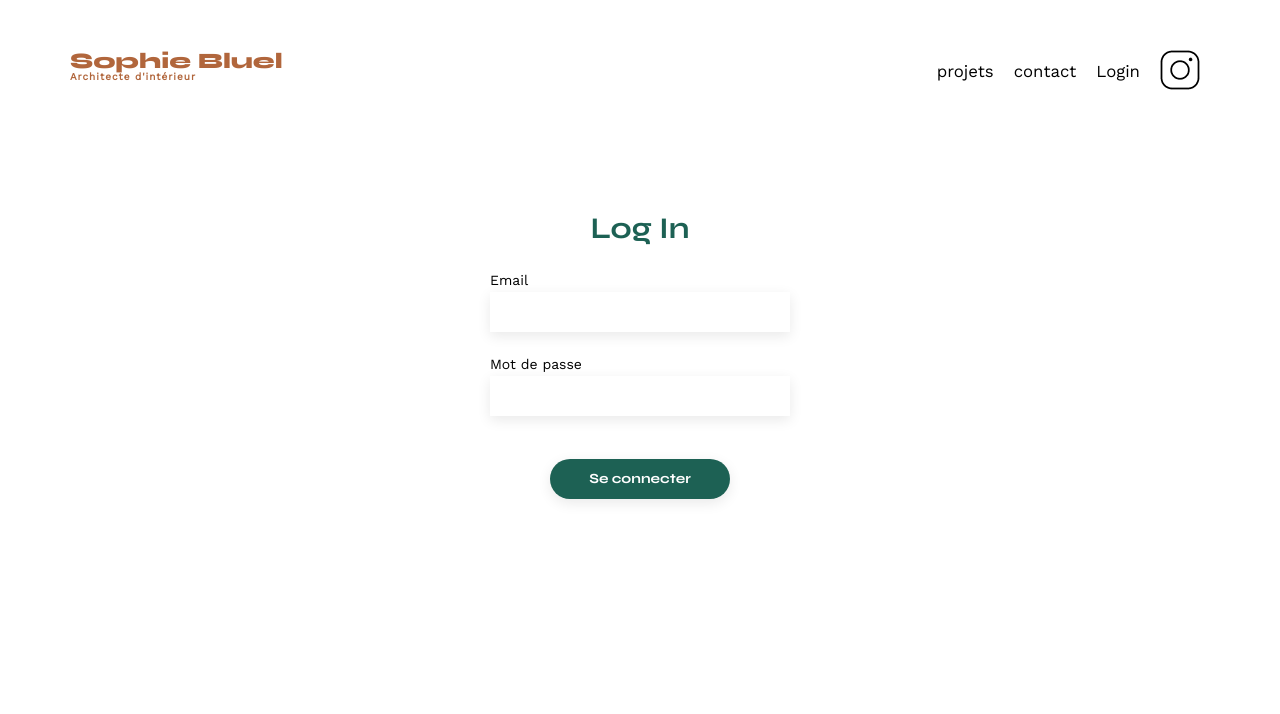
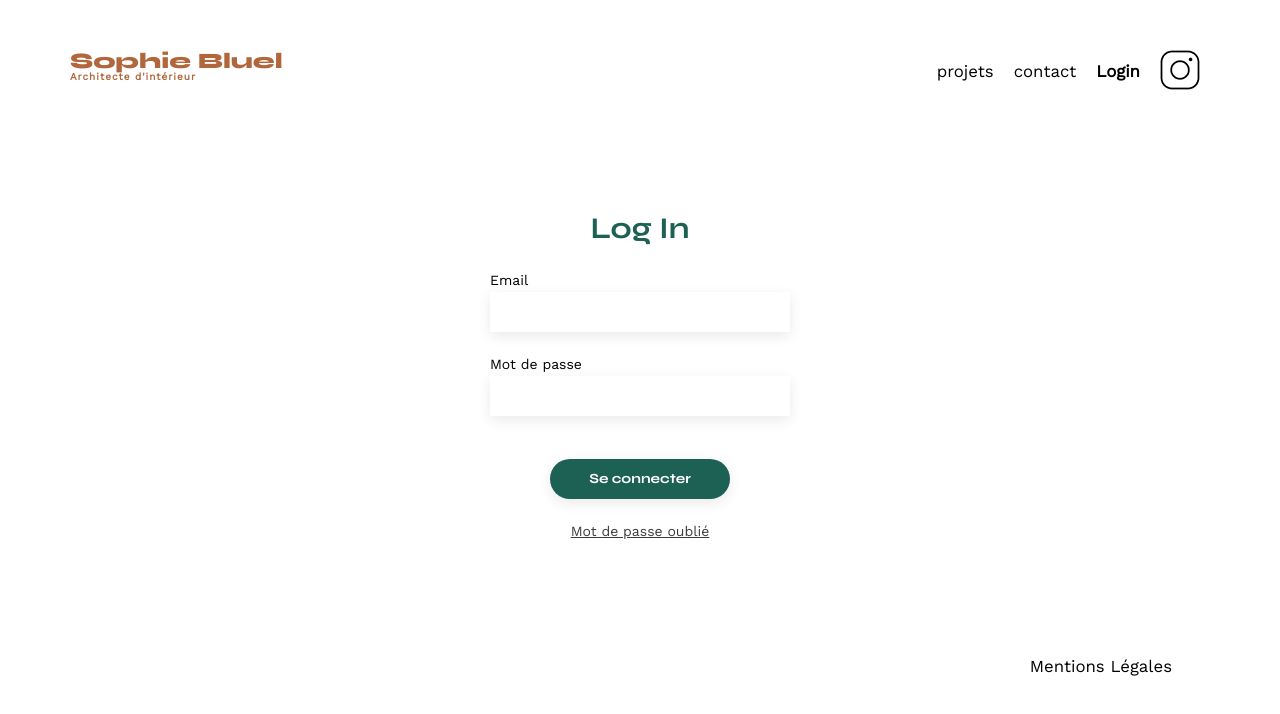
Before and after one commit to donovan-dev-web/Projet-Sophie-Bluel---Architecte-d-interieur, a plain HTML site: page FrontEnd/login.html in a window 1280 px wide. Drawn offline with nearby package versions, Linux system fonts and the light colour scheme; no server answers.

Commit message:
Ajustement CSS de la page de connections

```diff
--- a/FrontEnd/assets/style.css
+++ b/FrontEnd/assets/style.css
@@ -208,8 +208,13 @@ footer nav ul {
 	border-radius: 30px;
 	transition: background-color 0.3s, color 0.3s;
 
-	&.active, &:hover {
+	&.active {
 		background-color: #1D6154;
+		color: white;
+	}
+
+	&:hover {
+		background-color: #0E2F28;
 		color: white;
 	}
 }
@@ -240,3 +245,14 @@ footer nav ul {
 	margin-bottom: 15px;
 	padding: 0 10px;
 }
+
+#login a {
+	text-align: center;
+	display: block;
+	margin-top: 10px;
+	color: #3D3D3D;
+}
+
+.Menu-actiive {
+	font-weight: 700;
+}
--- a/FrontEnd/login.html
+++ b/FrontEnd/login.html
@@ -18,7 +18,7 @@
 			<ul>
 				<li>projets</li>
 				<li>contact</li>
-			<li><a href="login.html">Login</a></li>
+				<li><a class="Menu-actiive" href="login.html">Login</a></li>
 				<li><img src="./assets/icons/instagram.png" alt="Instagram"></li>
 			</ul>
 		</nav>
@@ -33,7 +33,15 @@
 				<input type="password" name="password" id="password">
 				<input type="submit" value="Se connecter">
 			</form>
+			<a href="#">Mot de passe oublié</a>
 		</section>
 	</main>
+	<footer>
+		<nav>
+			<ul>
+				<li>Mentions Légales</li>
+			</ul>
+		</nav>
+	</footer>
 </body>
 </html>
```
Lines whose indentation alone changed are shown as unchanged.
